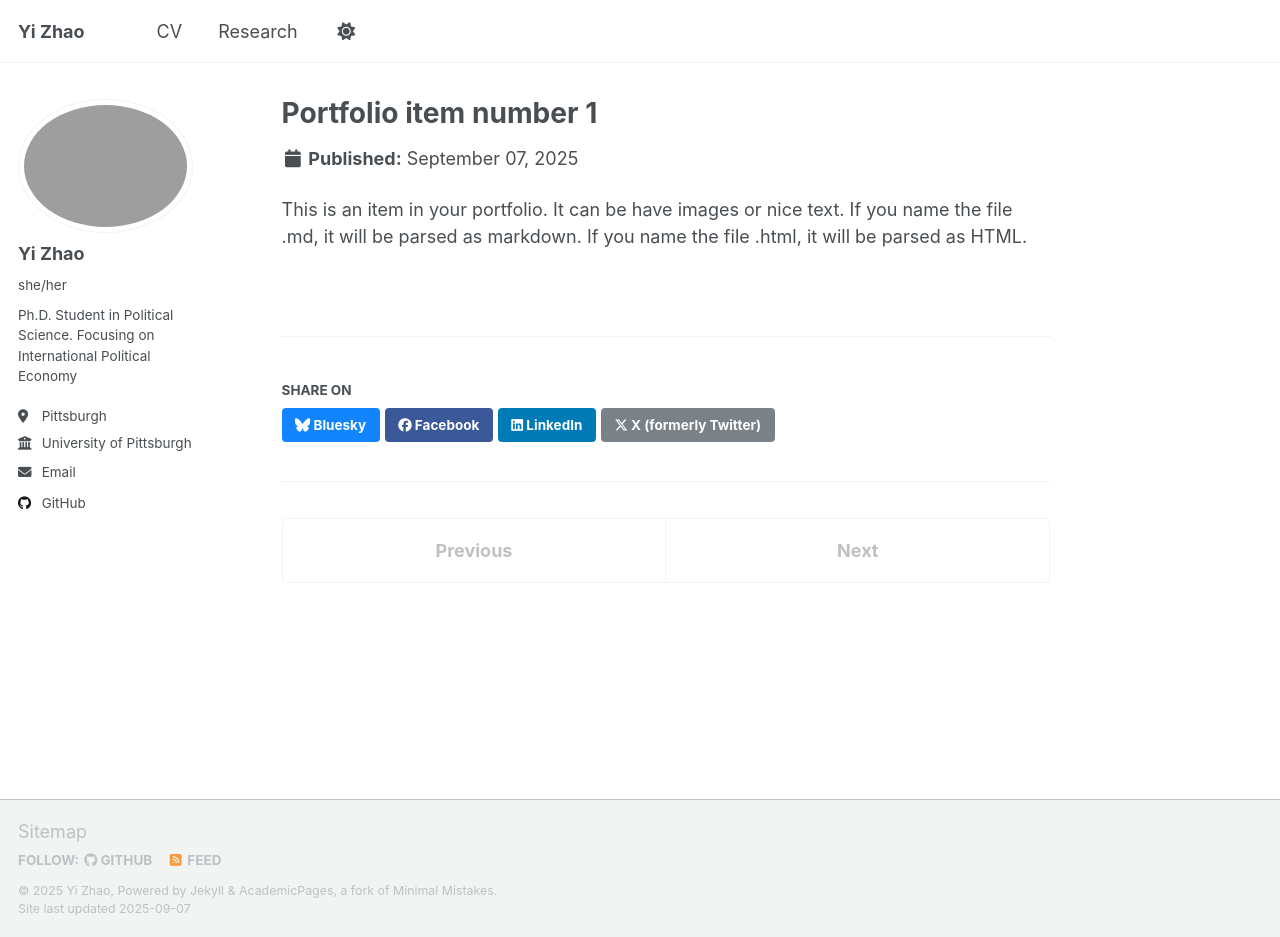
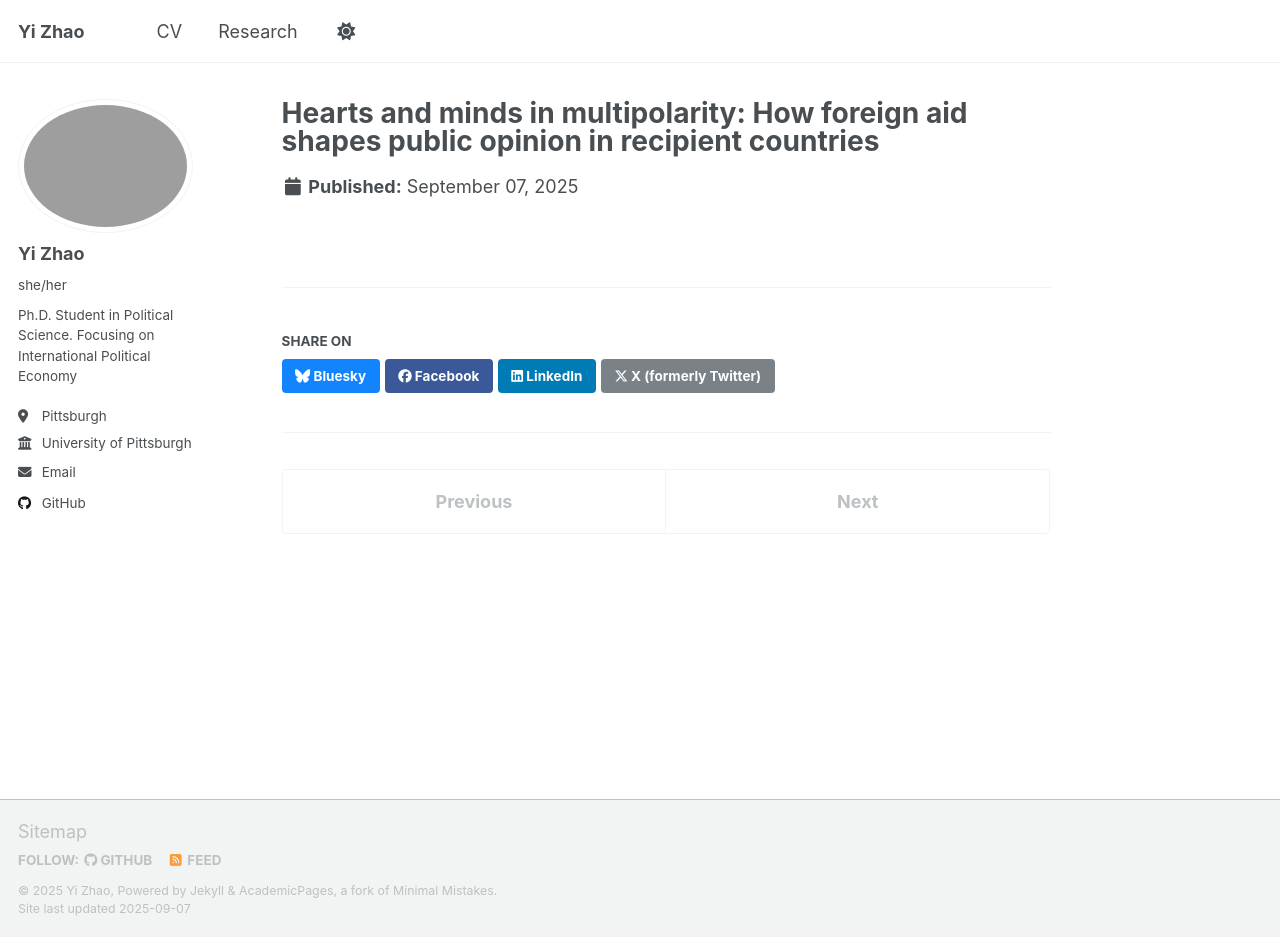
Before and after one commit to YiZhao999/YiZhao999.github.io, a Jekyll site: the page built from _portfolio/portfolio-1.md, in a window 1280 px wide and 937 px high. Built offline with Jekyll 4.4.1, drawn with Linux system fonts in a browser that asks for light colours; a script that is not in the unit is left out.

Commit message:
Update portfolio-1.md

```diff
--- a/_portfolio/portfolio-1.md
+++ b/_portfolio/portfolio-1.md
@@ -1,7 +1,5 @@
 ---
-title: "Portfolio item number 1"
-excerpt: "Short description of portfolio item number 1<br/><img src='/images/500x300.png'>"
+title: "Hearts and minds in multipolarity: How foreign aid shapes public opinion in recipient countries"
+excerpt: "Short description of portfolio item number 1"
 collection: portfolio
 ---
-
-This is an item in your portfolio. It can be have images or nice text. If you name the file .md, it will be parsed as markdown. If you name the file .html, it will be parsed as HTML.
```
